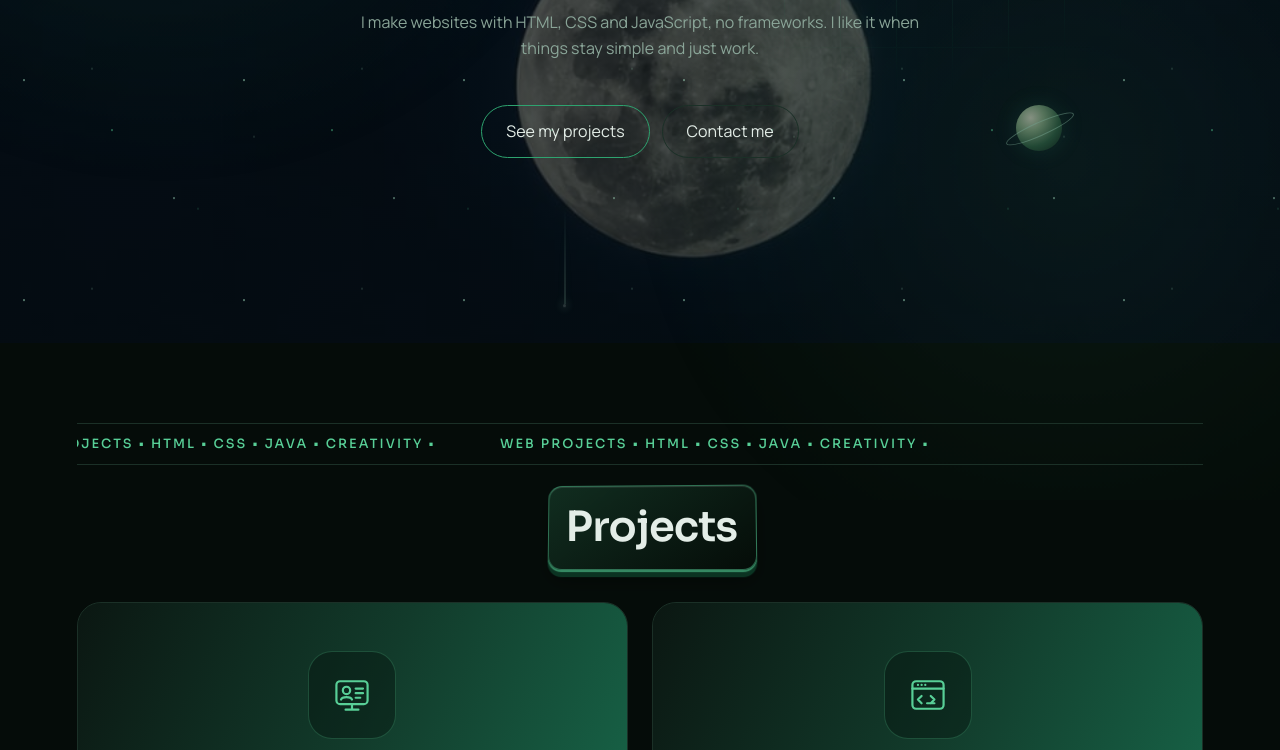
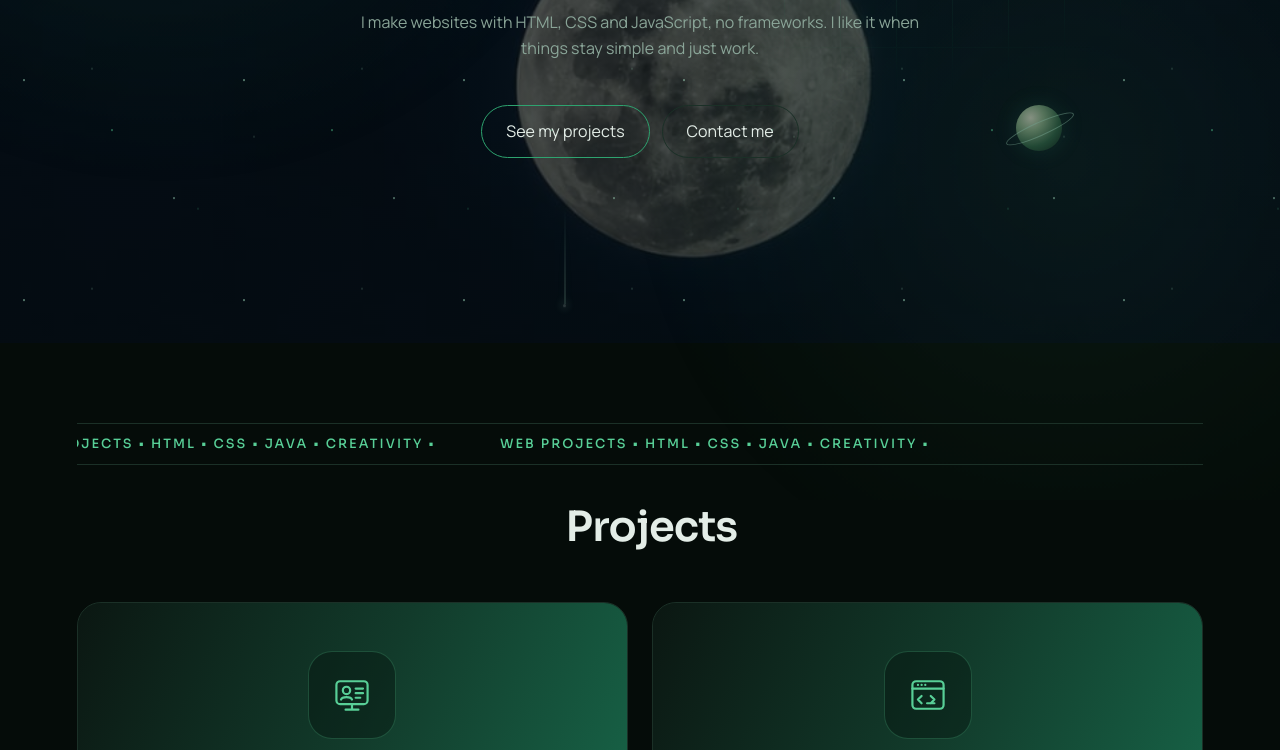
Before and after one commit to nanssmile/Portfolio_Smile, a plain HTML site: page index.html in a window 1280 px wide. Shown: the part 457-1207 px from the top of the page. Drawn offline with Linux system fonts and the light colour scheme.

Commit message:
Remove 3D title frames
Co-authored-by: Copilot <223556219+Copilot@users.noreply.github.com>

```diff
--- a/style.css
+++ b/style.css
@@ -40,8 +40,6 @@ section{padding:clamp(72px,12vw,140px) clamp(20px,6vw,96px)}
 h1,h2,h3{position:relative;font-family:var(--f1);font-weight:600;margin:0;animation:title-roll 4.5s ease-in-out infinite alternate}
 @keyframes title-roll{from{left:-12px}to{left:12px}}
 h2{font-size:clamp(1.7rem,4vw,2.6rem);letter-spacing:-.02em;margin-bottom:32px}
-h1,section>h2{display:table;width:fit-content;max-width:100%;margin-left:auto;margin-right:auto;isolation:isolate}
-h1::before,section>h2::before{content:"";position:absolute;inset:-.2em -.45em;z-index:-1;border:1px solid rgba(88,207,151,.5);border-radius:14px;background:linear-gradient(145deg,rgba(19,54,38,.78),rgba(4,12,8,.78));box-shadow:inset 0 1px 0 rgba(255,255,255,.12),0 2px 0 rgba(88,207,151,.55),0 7px 0 rgba(12,56,37,.9),0 12px 20px rgba(0,0,0,.42);transform:perspective(600px) rotateX(4deg) rotateY(-3deg)}
 p{margin:0 0 1em;max-width:62ch;color:var(--mu)}
 .hero{min-height:100svh;display:flex;flex-direction:column;justify-content:center;padding-top:120px}
 h1{font-size:clamp(2.4rem,9.4vw,7rem);line-height:1.02;letter-spacing:-.035em}
```
